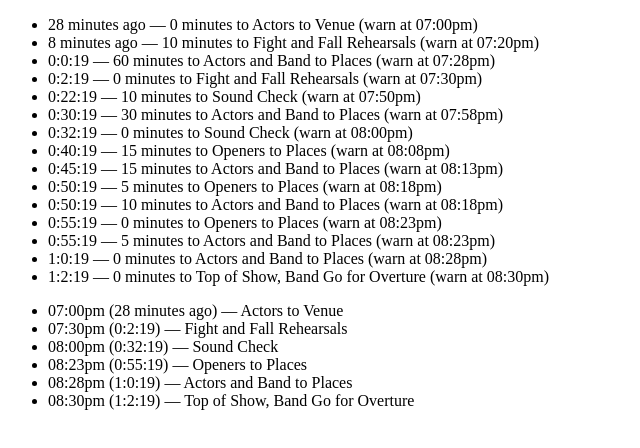
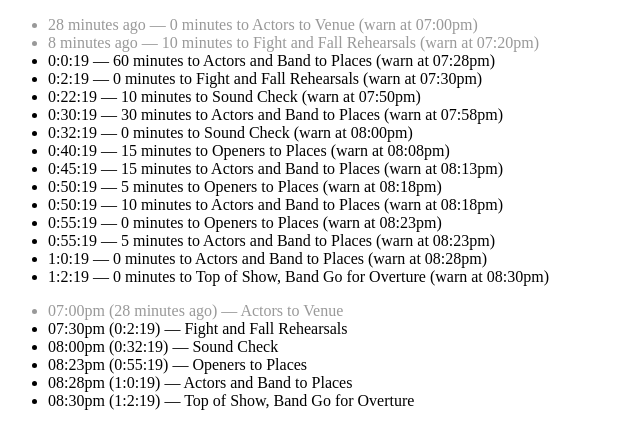
Before and after one commit to tsmith512/callboard, a plain HTML site: page index.html in a window 1280 px wide. Shown: the whole page, without its empty margins (0-640 px from the left). Drawn offline with Linux system fonts and the light colour scheme.

Commit message:
Tint past events

```diff
--- a/index.html
+++ b/index.html
@@ -3,6 +3,9 @@
 <head>
   <meta charset="UTF-8" />
   <title>Calls</title>
+  <style type="text/css">
+    .event-past { color: #999; }
+  </style>
 </head>
 <body>
   <ul id="A"></ul>
```
